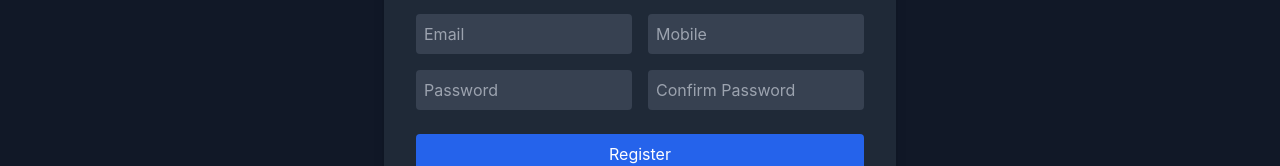
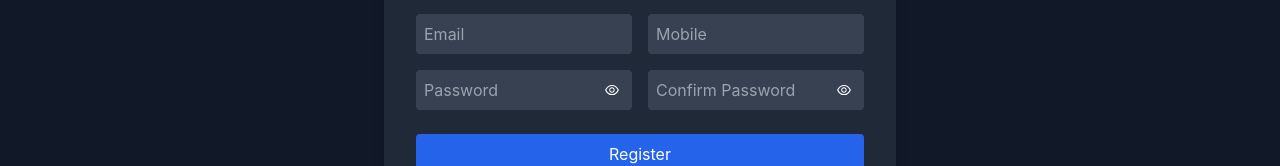
Before and after one commit to nilkanth4077/Healthcare-Frontend, a React (Vite) app: page /register in a window 1280 px wide. Shown: the part 414-580 px from the top of the page. Built offline with nearby package versions, Linux system fonts and the light colour scheme.

Commit message:
Password hide and seek

```diff
--- a/src/pages/Login.jsx
+++ b/src/pages/Login.jsx
@@ -5,9 +5,12 @@ import Navbar from "../components/Navbar";
 import { Footer } from "../components/Footer";
 import { toast } from "react-toastify";
 import BaseUrl from "../reusables/BaseUrl";
+import { AiOutlineEye, AiOutlineEyeInvisible } from "react-icons/ai";
 
 const Login = () => {
+
     const navigate = useNavigate();
+    const [showPassword, setShowPassword] = useState(false);
     const [email, setEmail] = useState("");
     const [password, setPassword] = useState("");
     const [loading, setLoading] = useState(false);
@@ -72,13 +75,25 @@ const Login = () => {
 
                         <div>
                             <label className="block mb-1 text-sm text-gray-300">Password</label>
+                            <div className="relative w-full">
                                 <input
-                                type="password"
+                                    type={showPassword ? "text" : "password"}
                                     className="w-full p-2 rounded bg-gray-700 text-white focus:outline-none focus:ring-2 focus:ring-blue-500"
                                     value={password}
                                     onChange={(e) => setPassword(e.target.value)}
                                     required
                                 />
+                                <div
+                                    className="absolute inset-y-0 right-3 flex items-center cursor-pointer"
+                                    onClick={() => setShowPassword(!showPassword)}
+                                >
+                                    {showPassword ? (
+                                        <AiOutlineEyeInvisible className="text-white" />
+                                    ) : (
+                                        <AiOutlineEye className="text-white" />
+                                    )}
+                                </div>
+                            </div>
                         </div>
 
                         {error && <p className="text-red-500 text-sm">{error}</p>}
--- a/src/pages/Register.jsx
+++ b/src/pages/Register.jsx
@@ -4,8 +4,16 @@ import Navbar from "../components/Navbar";
 import { Footer } from "../components/Footer";
 import { toast } from "react-toastify";
 import BaseUrl from "../reusables/BaseUrl";
+import { AiOutlineEye, AiOutlineEyeInvisible } from "react-icons/ai";
+import { useNavigate } from "react-router-dom";
 
 export default function Register() {
+
+    const navigate = useNavigate();
+    const [showPassword, setShowPassword] = useState(false);
+    const [showConfirmPassword, setShowConfirmPassword] = useState(false);
+    const [loading, setLoading] = useState(false);
+    const [error, setError] = useState("");
     const [formData, setFormData] = useState({
         firstName: "",
         lastName: "",
@@ -15,9 +23,6 @@ export default function Register() {
         role: "USER",
         mobile: "",
     });
-
-    const [loading, setLoading] = useState(false);
-    const [error, setError] = useState("");
 
     const handleChange = (e) => {
         setFormData({ ...formData, [e.target.name]: e.target.value });
@@ -35,6 +40,7 @@ export default function Register() {
             );
             if (response.statusCode === 201) {
                 toast.success("Registered successfully");
+                navigate("/login")
             } else {
                 toast.error(response.data.message || "Registration failed");
             }
@@ -96,18 +102,31 @@ export default function Register() {
                             className="w-full p-2 rounded bg-gray-700 text-white focus:outline-none focus:ring-2 focus:ring-blue-500"
                         />
 
+                        <div className="relative w-full">
                             <input
-                            type="password"
+                                type={showPassword ? "text" : "password"}
                                 name="password"
                                 placeholder="Password"
                                 value={formData.password}
                                 onChange={handleChange}
                                 required
-                            className="w-full p-2 rounded bg-gray-700 text-white focus:outline-none focus:ring-2 focus:ring-blue-500"
+                                className="w-full p-2 pr-10 rounded bg-gray-700 text-white focus:outline-none focus:ring-2 focus:ring-blue-500"
                             />
+                            <div
+                                className="absolute inset-y-0 right-3 flex items-center cursor-pointer"
+                                onClick={() => setShowPassword(!showPassword)}
+                            >
+                                {showPassword ? (
+                                    <AiOutlineEyeInvisible className="text-white" />
+                                ) : (
+                                    <AiOutlineEye className="text-white" />
+                                )}
+                            </div>
+                        </div>
 
+                        <div className="relative w-full">
                             <input
-                            type="password"
+                                type={showConfirmPassword ? "text" : "password"}
                                 name="confirmPassword"
                                 placeholder="Confirm Password"
                                 value={formData.confirmPassword}
@@ -115,6 +134,17 @@ export default function Register() {
                                 required
                                 className="w-full p-2 rounded bg-gray-700 text-white focus:outline-none focus:ring-2 focus:ring-blue-500"
                             />
+                            <div
+                                className="absolute inset-y-0 right-3 flex items-center cursor-pointer"
+                                onClick={() => setShowConfirmPassword(!showConfirmPassword)}
+                            >
+                                {showConfirmPassword ? (
+                                    <AiOutlineEyeInvisible className="text-white" />
+                                ) : (
+                                    <AiOutlineEye className="text-white" />
+                                )}
+                            </div>
+                        </div>
                     </div>
 
                     {error && (
--- a/src/reusables/BaseUrl.jsx
+++ b/src/reusables/BaseUrl.jsx
@@ -1,6 +1,6 @@
 // const BaseUrl = process.env.REACT_APP_API_BASE_URL;
 
-// const BaseUrl = "http://localhost:8080";
-const BaseUrl = "https://healthcare-ot3a.onrender.com";
+const BaseUrl = "http://localhost:8080";
+// const BaseUrl = "https://healthcare-ot3a.onrender.com";
 
 export default BaseUrl;
```
Lines whose indentation alone changed are shown as unchanged.
